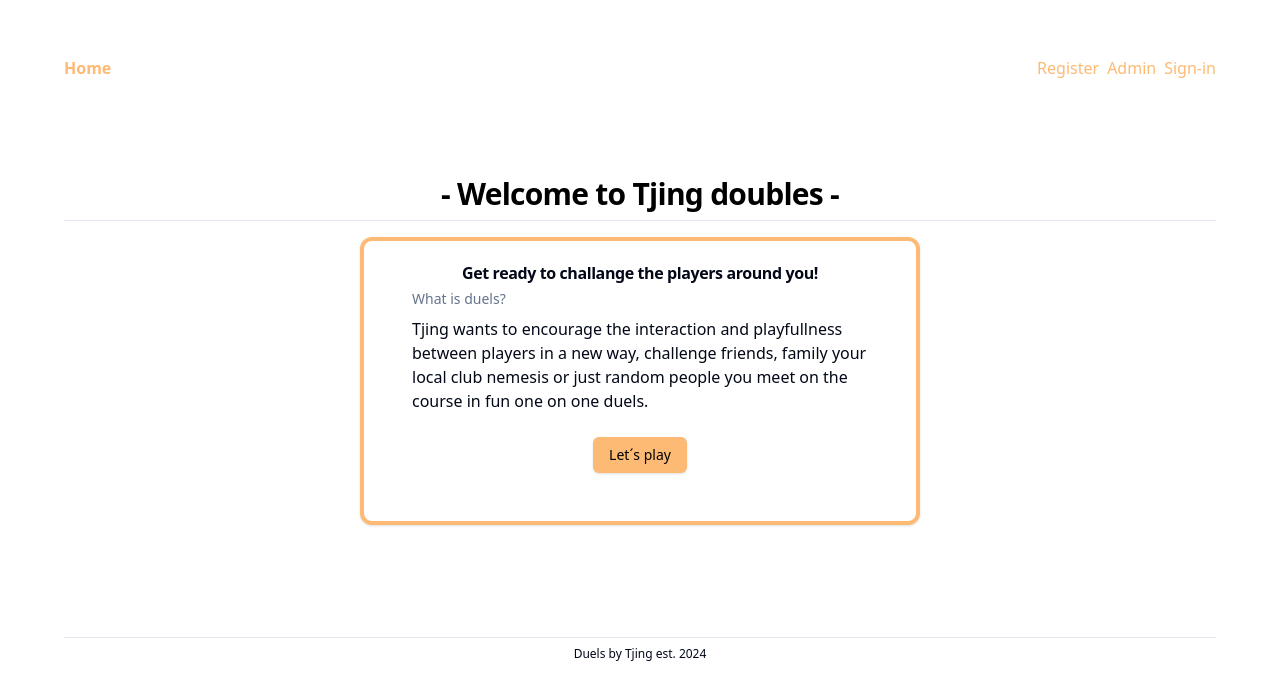
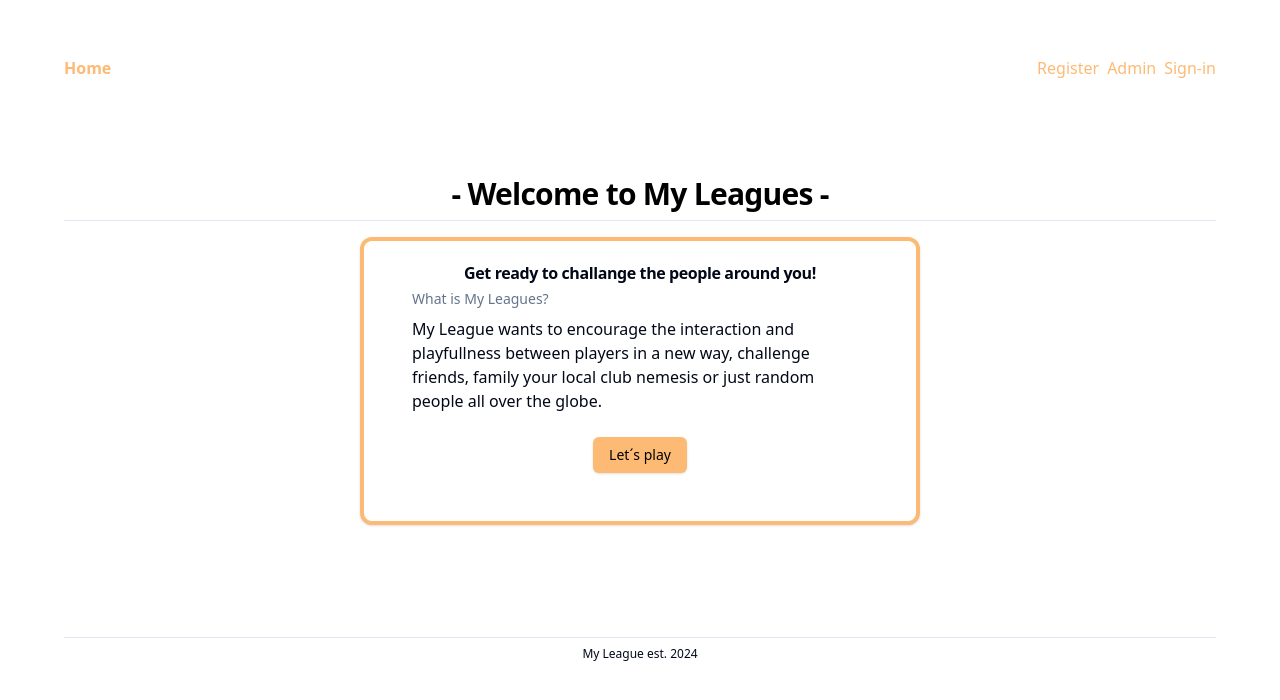
Before and after one commit to OGester/duels-mvp, a Next.js app: page / in a window 1280 px wide. Shown: the top 700 px of the page. Built offline with nearby package versions, Linux system fonts and the light colour scheme; no server answers.

Commit message:
Winter cleaning, removed Tjing everywhere and updated middleware file. need to look into having middleware in app folder structure not in root?

```diff
--- a/app/layout.js
+++ b/app/layout.js
@@ -2,8 +2,8 @@ import "./globals.css";
 import NavBar from "@/components/Navbar";
 
 export const metadata = {
-  title: "Duels Prototype",
-  description: "Test space for Tjing duels mvp",
+  title: "My League Prototype",
+  description: "Test space for My League mvp",
 };
 
 export default function RootLayout({ children }) {
@@ -17,7 +17,7 @@ export default function RootLayout({ children }) {
         </header>
         <main className="flex flex-col justify-center">{children}</main>
         <footer className="border-t text-center text-xs py-2 max-w-6xl mx-auto my-12">
-          Duels by Tjing est. 2024
+          My League est. 2024
         </footer>
       </body>
     </html>
--- a/app/leagues/[id]/page.jsx
+++ b/app/leagues/[id]/page.jsx
@@ -1,10 +1,10 @@
 import Link from "next/link";
-//import Modal from "@/components/BasicModal";
+
 import { notFound } from "next/navigation";
 import { db } from "@/db";
 import { getUserFromSession } from "@/lib/auth";
 import { getLeagueRole, existingMember, getLeagueMembers } from "@/lib/league";
-//import { useState, useEffect } from "react";
+
 import JoinLeagueButton from "@/components/JoinLeagueButton";
 import AcceptMemberButton from "@/components/AcceptMemberButton";
 import RemoveMemberButton from "@/components/RemoveMemberButton";
--- a/app/page.js
+++ b/app/page.js
@@ -17,24 +17,24 @@ export default async function Home() {
     <>
       <main>
         <h2 className="flex justify-center text-black font-bold">
-          - Welcome to Tjing doubles -
+          - Welcome to My Leagues -
         </h2>
         <div className="flex justify-center p-4">
           <Card className="flex flex-col justify-center border-4 border-orange-300 w-1/2">
             <CardHeader>
               <div>
                 <CardTitle className="flex justify-center">
-                  Get ready to challange the players around you!
+                  Get ready to challange the people around you!
                 </CardTitle>
                 <CardDescription className="flex ml-6">
-                  What is duels?
+                  What is My Leagues?
                 </CardDescription>
                 <CardContent>
                   <p>
-                    Tjing wants to encourage the interaction and playfullness
-                    between players in a new way, challenge friends, family your
-                    local club nemesis or just random people you meet on the
-                    course in fun one on one duels.
+                    My League wants to encourage the interaction and
+                    playfullness between players in a new way, challenge
+                    friends, family your local club nemesis or just random
+                    people all over the globe.
                   </p>
                 </CardContent>
                 <CardFooter className="flex justify-center">
--- a/app/profile-page/page.jsx
+++ b/app/profile-page/page.jsx
@@ -36,10 +36,9 @@ export default async function userPage() {
     <main className="flex justify-center flex-col w-full">
       {/* <div className="flex flex-col items-center justify-center w-1/2 min-h-full p-6"> */}
       <h2 className="text-center text-black font-bold mb-2.5">
-        Your Duels Profile
+        Welcome to My Leagues
       </h2>
       <p className="text-center text-lg mb-4">
-        Hello:{" "}
         <span className="font-black text-xl tracking-wide text-orange-500 text-transform: capitalize">
           {user.username}
         </span>
```
Also changed, not shown: middleware.js (+7 -1 lines), 1 other file (tests, documents, lock files or other folders).
